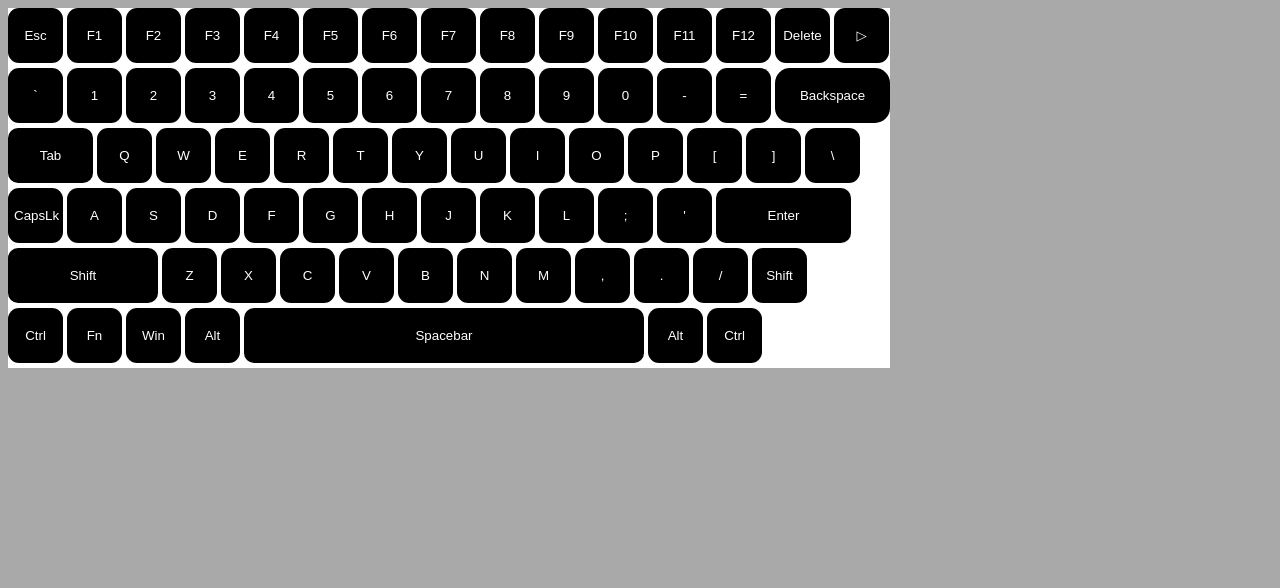
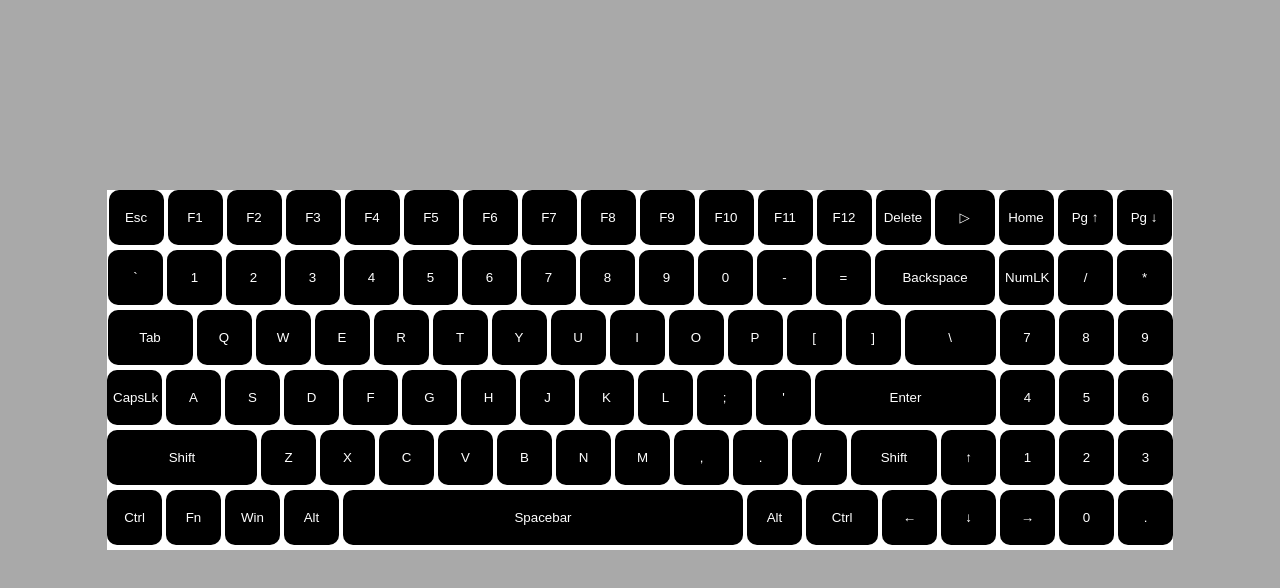
Before and after one commit to Fireshadow111/keyboard-project101, a plain HTML site: page index.html in a window 1280 px wide. Drawn offline with Linux system fonts and the light colour scheme.

Commit message:
almost done

```diff
--- a/css/style.css
+++ b/css/style.css
@@ -10,7 +10,11 @@ button{
     width: 55px;
     height: 55px;
     font-family: Arial, Helvetica, sans-serif;
-    border-radius: 20%;
+    border-radius: 10px;
+}
+
+button:hover{
+cursor: pointer;
 }
 
 .row{
@@ -19,8 +23,8 @@ button{
 }
 
 .back{
-    width: 115px;
-    border-radius: 15px;
+    width: 120px;
+    border-radius: 10px;
 }
 
 .tab{
@@ -28,13 +32,24 @@ button{
     border-radius: 10px;
 }
 
-.enter{
-    width: 135px;
+.enter-1{
+    width: 181px;
     border-radius: 10px;
 }
 
-.shift{
+
+.shift-1{
     width: 150px;
+    border-radius: 10px;
+}
+
+.shift-2{
+    width: 86px;
+    border-radius: 10px;
+}
+
+.control{
+    width: 72px;
     border-radius: 10px;
 }
 
@@ -46,4 +61,14 @@ button{
 .key-div{
     max-width: fit-content;
     background-color: white;
+    margin-top: 190px;
 }
+
+.slash{
+    width: 91px;
+    border-radius: 10px;
+}
+
+.play{
+    width: 60px;
+}
--- a/index.html
+++ b/index.html
@@ -7,7 +7,7 @@
     <link rel="stylesheet" href="/css/style.css">
 </head>
 <body>
-
+            <center>
     <div class = "key-div">
 
         <div class = "row">
@@ -26,7 +26,10 @@
             <button>F11</button>
             <button>F12</button>
             <button>Delete</button>
-            <button>▷</button>
+            <button class = "play">▷</button>
+            <button>Home</button>
+            <button>Pg ↑</button>
+            <button>Pg ↓</button>
 
         </div>
 
@@ -46,6 +49,10 @@
             <button>-</button>
             <button>=</button>
             <button class = "back">Backspace</button>
+             <button>NumLK</button>
+             <button>/</button>
+            <button>*</button>
+
         </div>
 
 
@@ -64,7 +71,10 @@
             <button>P</button>
             <button>[</button>
             <button>]</button>
-            <button>\</button>
+            <button class = "slash">\</button>
+            <button>7</button>
+            <button>8</button>
+            <button>9</button>
 
         </div>
 
@@ -82,13 +92,16 @@
             <button>L</button>
             <button>;</button>
             <button>'</button>
-            <button class = "enter">Enter</button>
+            <button class = "enter-1">Enter</button>
+            <button>4</button>
+            <button>5</button>
+            <button>6</button>
 
             </div>
 
             <div class = "row">
 
-                <button class = "shift">Shift</button>
+                <button class = "shift-1">Shift</button>
                 <button>Z</button>
                 <button>X</button>
                 <button>C</button>
@@ -99,7 +112,12 @@
                 <button>,</button>
                 <button>.</button>
                 <button>/</button>
-                <button>Shift</button>
+                <button class = shift-2>Shift</button>
+                <button>↑</button>
+                <button>1</button>
+                <button>2</button>
+                <button>3</button>
+
 
                 </div>
 
@@ -112,11 +130,18 @@
                     <button>Alt</button>
                     <button class = "space">Spacebar</button>
                     <button>Alt</button>
-                    <button>Ctrl</button>
+                    <button class = "control">Ctrl</button>
+                    <button>←</button>
+                    <button>↓</button>
+                    <button>→</button>
+                    <button>0</button>
+                    <button>.</button>
+
                 </div>
 
     </div>
 
+</center>
 
 </body>
 </html>
```
